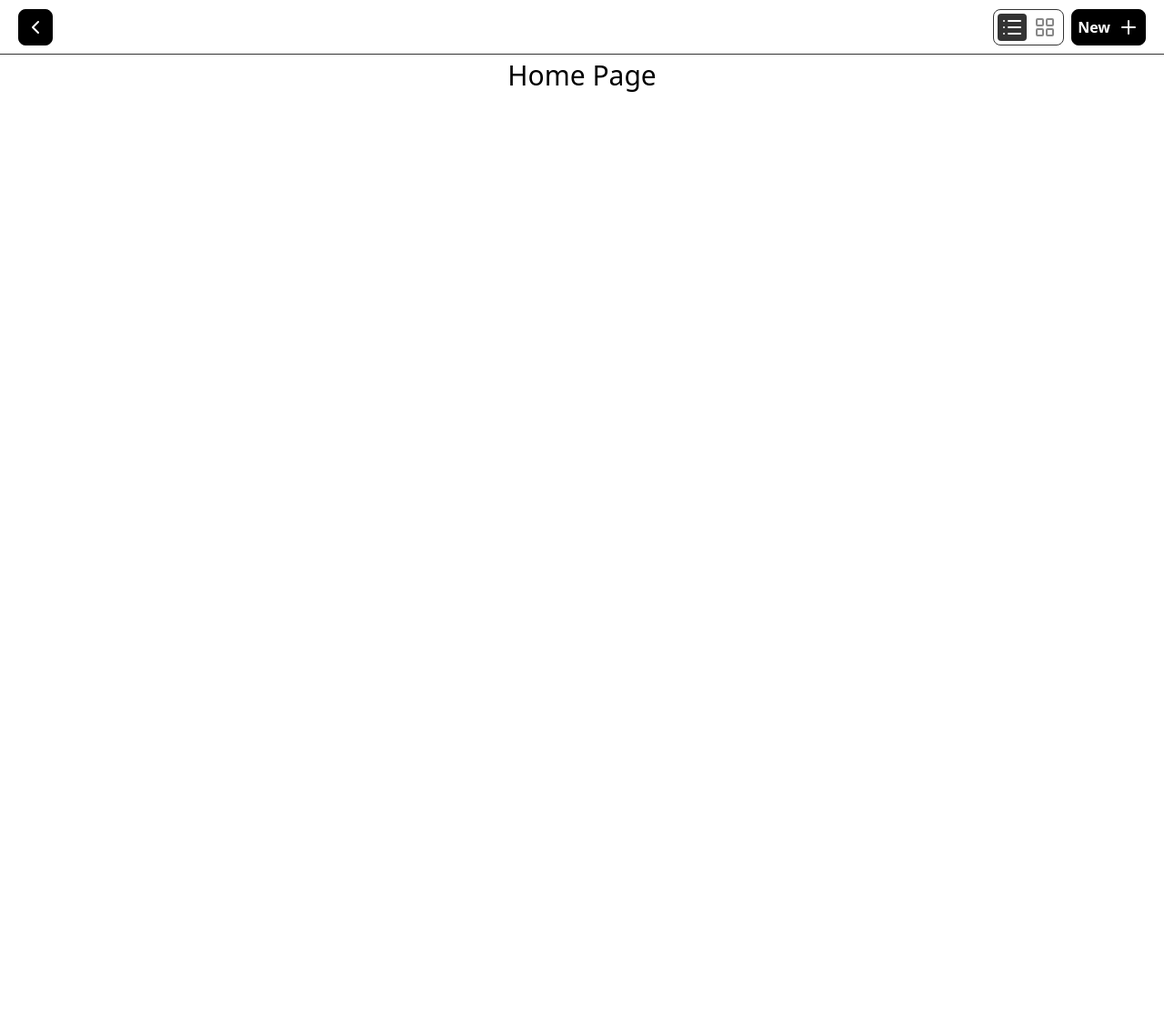
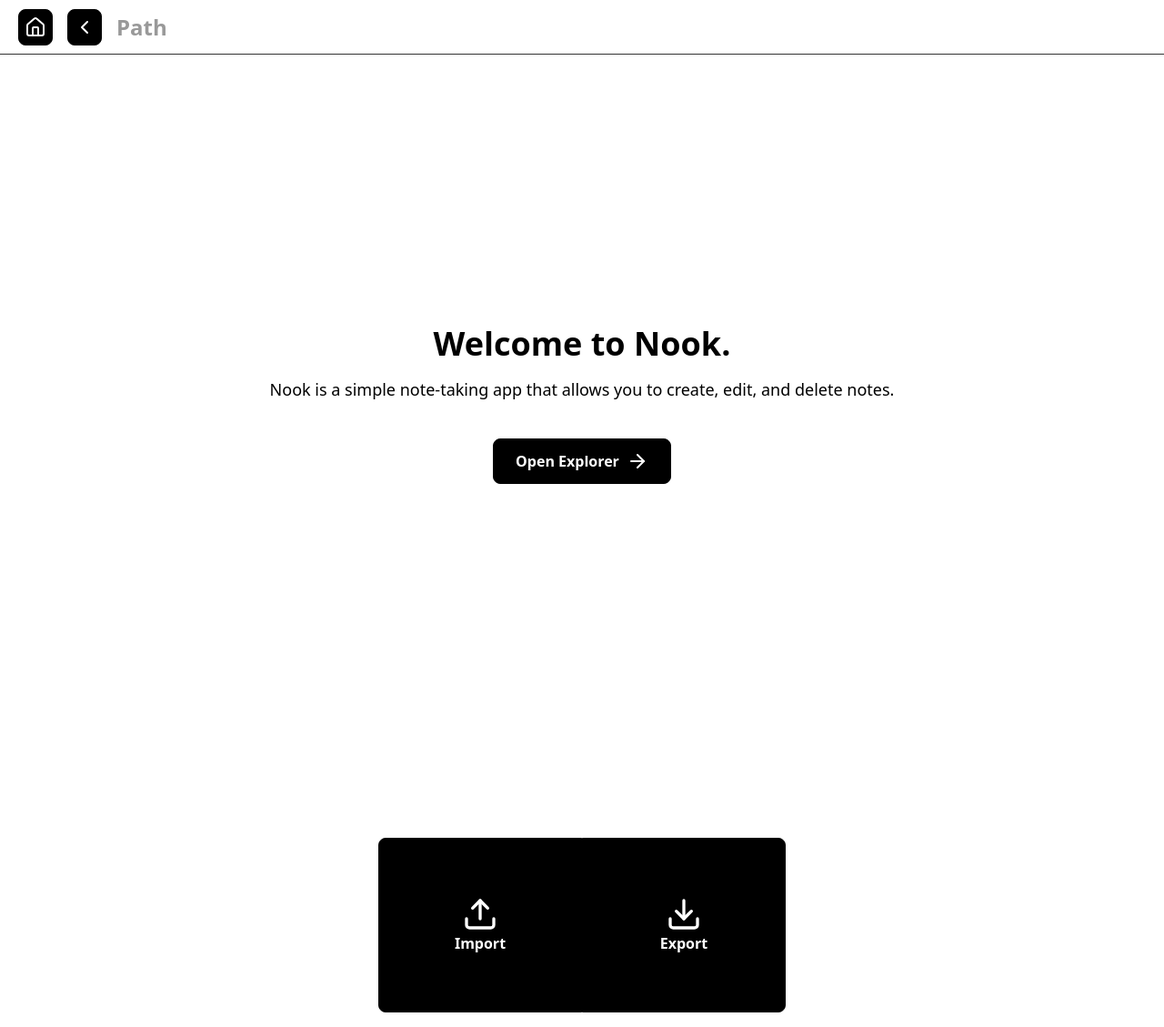
Before and after one commit to frkri/Nook, a SvelteKit app: page / in a window 1280 px wide. Shown: the whole page at 91% size. Before the commit the page ends 800 px from the top, so only its background shows below. Built offline with nearby package versions, Linux system fonts and the light colour scheme.

Commit message:
Initial Homepage layout

```diff
--- a/src/app.css
+++ b/src/app.css
@@ -18,7 +18,7 @@
 	}
 
 	.border-main {
-		@apply rounded-lg border border-accents2 bg-background outline-none focus:border-accents2 dark:border-accents4 dark:focus:border-accents7;
+		@apply rounded-lg border border-accents2 outline-none focus:border-accents2 dark:border-accents4 dark:focus:border-accents7;
 	}
 }
 
--- a/src/lib/client/explorer.ts
+++ b/src/lib/client/explorer.ts
@@ -16,7 +16,7 @@ const handleCache = new Map<string, FileSystemDirectoryHandle>();
 
 /**
  * Get multiple entries from the database using IDs
- * @param ids
+ * @param IDs
  * @returns Array with Entries, or null if not found
  */
 export async function getEntriesByID(ids: string[]): Promise<(EntryData | null)[]> {
@@ -27,6 +27,8 @@ export async function getEntriesByID(ids: string[]): Promise<(EntryData | null)[
 	// If it's not in either, return null
 	const entries = await Promise.all(
 		ids.map(async (id) => {
+			if (id === 'root' || id === '') return null;
+
 			// Check cache for entry
 			let entry = entryCache.get(id);
 
@@ -55,7 +57,7 @@ export async function getEntriesByID(ids: string[]): Promise<(EntryData | null)[
 
 /**
  * Get multiple entries from the database using names
- * @param names
+ * @param Names
  * @returns Array with resolved Entries, or null if not found
  */
 export async function getEntriesByName(names: string[]): Promise<(EntryData | null)[]> {
@@ -96,7 +98,7 @@ export async function getEntriesByName(names: string[]): Promise<(EntryData | nu
 /**
  * Helper function to resolve entries using IDs
  * Meant to be used with a path array and to verify whether the path exists
- * @param Array of IDs
+ * @param IDs
  * @returns Array of entries data until and excluding the first null entry
  */
 export async function resolveEntriesByID(path: string[]): Promise<EntryData[]> {
@@ -139,9 +141,6 @@ export async function createEntries(
 
 	console.log('Creating entries', newEntries, 'in', currentDirHandle);
 
-	// Open new transaction
-	const tx = db.transaction('entries', 'readwrite');
-
 	for await (const newEntry of newEntries) {
 		const entry: EntryData = {
 			id: crypto.randomUUID(),
@@ -150,6 +149,9 @@ export async function createEntries(
 			description: '',
 			...newEntry
 		};
+
+		// Open new transaction
+		const tx = db.transaction('entries', 'readwrite');
 
 		// Add entry to database, throw error if it already exists (shouldn't happen with UUIDs)
 		if ((await tx.store.add(entry)) === undefined)
--- a/src/lib/components/editor/editor.svelte
+++ b/src/lib/components/editor/editor.svelte
@@ -260,9 +260,9 @@
 	</div>
 </menu>
 
-<div class="flex flex-1 justify-center px-2 dark:bg-background xl:mt-[180px]">
+<div class="flex items-center justify-center px-2 dark:bg-background xl:mt-[180px]">
 	{#if $viewTypeEditor}
-		<div class="prose overflow-scroll dark:prose-invert xl:prose-xl">
+		<div class="prose px-2 dark:prose-invert xl:prose-xl">
 			{@html entryContentHTML}
 		</div>
 	{/if}
--- a/src/lib/components/entries/Item.svelte
+++ b/src/lib/components/entries/Item.svelte
@@ -17,7 +17,7 @@
 		let entryHandle = await getFileEntryHandle(entry.id);
 		if (entryHandle) {
 			let file = await entryHandle.getFile();
-			entry.description = (await file.text()).slice(0, 500); // Gets first 100 chars
+			entry.description = (await file.text()).slice(0, 200); // Gets first 200 chars
 		}
 	});
 
--- a/src/lib/components/nav/Nav.svelte
+++ b/src/lib/components/nav/Nav.svelte
@@ -2,17 +2,19 @@
 	import type { EntryDataBasic } from '$lib/types';
 
 	import { goto, invalidate } from '$app/navigation';
+	import { page } from '$app/stores';
 	import { createEntries, getDirEntryHandle } from '$lib/client/explorer';
 	import ActionModal from '$lib/components/popup/actionModal.svelte';
 	import { currentPath } from '$lib/store/currentPath';
 	import { viewTypeList } from '$lib/store/userPreferences';
-	import { ChevronLeft, File, Folder, LayoutGrid, List, Plus } from 'lucide-svelte';
+	import { ChevronLeft, File, Folder, Home, LayoutGrid, List, Plus } from 'lucide-svelte';
+	import { fade } from 'svelte/transition';
 
 	let dropdownOpen = false;
 	let inputOpen = false;
 
 	let pathInput = '';
-	currentPath.subscribe(async (path) => {
+	currentPath.subscribe((path) => {
 		pathInput = path.pathData.map((path) => path.name).join('/');
 	});
 
@@ -100,8 +102,12 @@
 	<div class="group flex h-[40px] w-full gap-2">
 		<!-- Navigation path and back button -->
 		<span
+			transition:fade
 			class="line-clamp-1 flex flex-1 flex-row items-center gap-4 text-ellipsis text-2xl font-bold"
 		>
+			<a href="/" class="button normal" aria-label="Navigate to parent directory">
+				<Home />
+			</a>
 			<a
 				href={'/explorer/' + $currentPath.pathID.slice(0, -1).join('/')}
 				class="button normal"
@@ -110,7 +116,8 @@
 				<ChevronLeft />
 			</a>
 			<input
-				class="flex-1 bg-foreground outline-none dark:bg-background"
+				class="flex-1 overflow-scroll bg-foreground outline-none placeholder:text-accents6 dark:bg-background dark:text-primary dark:placeholder:text-accents2"
+				placeholder="Path"
 				aria-label="Navigation path input field"
 				bind:value={pathInput}
 				on:change={async () => {
@@ -119,8 +126,13 @@
 						pathInput = pathInput.slice(0, -1);
 					}
 					await currentPath.setPathFromName(pathInput.split('/'));
+					// Check if last item in path is a file
+					if ($currentPath?.pathData[$currentPath.pathData.length - 1]?.type === 'file') {
+						await goto('/editor/' + $currentPath.pathID.join('/'));
+					} else {
 						await goto('/explorer/' + $currentPath.pathID.join('/'));
 						await invalidate('entries:explorer-loader');
+					}
 				}}
 				autocorrect="false"
 				type="text"
@@ -128,7 +140,8 @@
 			/>
 		</span>
 
-		<div class="flex gap-1 rounded-lg border border-accents2 p-1" role="radiogroup">
+		{#if $page.url.pathname.startsWith('/explorer')}
+			<div class="hidden gap-1 rounded-lg border border-accents2 p-1 sm:flex" role="radiogroup">
 				<button
 					class="group flex items-center rounded p-1 aria-checked:bg-accents2 aria-[checked='true']:hidden dark:aria-checked:bg-accents2 sm:aria-[checked='true']:flex"
 					aria-checked={!$viewTypeList}
@@ -149,7 +162,6 @@
 				</button>
 			</div>
 
-		<div>
 			<button
 				role="menu"
 				aria-label="Create New Entry"
@@ -160,6 +172,6 @@
 				<span class="hidden sm:inline-block">New</span>
 				<Plus />
 			</button>
-		</div>
+		{/if}
 	</div>
 </nav>
--- a/src/lib/components/popup/deleteEntryModal.svelte
+++ b/src/lib/components/popup/deleteEntryModal.svelte
@@ -5,6 +5,7 @@
 	import { getDirEntryHandle, removeEntries } from '$lib/client/explorer';
 	import ActionModal from '$lib/components/popup/actionModal.svelte';
 	import { currentPath } from '$lib/store/currentPath';
+	import { recentNotes } from '$lib/store/recentNotes';
 
 	export let entry: EntryData;
 
@@ -29,6 +30,7 @@
 			on:click={async () => {
 				modalDeleteConfirm = false;
 
+				$recentNotes = $recentNotes.filter((note) => note !== entry.id);
 				await removeEntries([entry.id], await getDirEntryHandle(entry.id));
 				await goto('/explorer/' + $currentPath.pathID.slice(0, -1).join('/'));
 				invalidate('entries:explorer-loader');
--- /dev/null
+++ b/src/lib/store/recentNotes.ts
@@ -0,0 +1,14 @@
+import { writable } from 'svelte/store';
+
+/**
+ * Creates a Store for storage of recent Notes by its ID
+ * NOTE: LocalStorage only stores strings, meaning we need to convert the bool to string!
+ */
+export const recentNotes = writable<string[]>(
+	JSON.parse(localStorage.getItem('recentNotes') || '[]')
+);
+
+// On update, write to localStorage
+recentNotes.subscribe((value) => {
+	localStorage.setItem('recentNotes', JSON.stringify(value));
+});
--- a/src/routes/+page.svelte
+++ b/src/routes/+page.svelte
@@ -1,3 +1,57 @@
-<div class="grid justify-center">
-	<h2 class="text-3xl">Home Page</h2>
+<script lang="ts">
+	import type { EntryData } from '$lib/types';
+
+	import { getEntriesByID } from '$lib/client/explorer';
+	import Item from '$lib/components/entries/Item.svelte';
+	import { recentNotes } from '$lib/store/recentNotes';
+	import { ArrowRight, Download, Upload } from 'lucide-svelte';
+	import { onMount } from 'svelte';
+
+	let recent = [] as EntryData[];
+
+	onMount(async () => {
+		recent = (await getEntriesByID($recentNotes)) as EntryData[];
+	});
+</script>
+
+<div class="m-4">
+	<div class="flex min-h-screen flex-col items-center justify-center gap-10">
+		<div class="flex flex-col items-center gap-4">
+			<h1 class="text-4xl font-bold">Welcome to Nook.</h1>
+			<p class="text-lg">
+				Nook is a simple note-taking app that allows you to create, edit, and delete notes.
+			</p>
+		</div>
+
+		<a href="/explorer" class="button normal flex items-center justify-center p-6">
+			Open Explorer <ArrowRight />
+		</a>
+
+		<div class="flex flex-col items-center justify-center">
+			{#if recent.length > 0}
+				<label for="recent-notes" class="mb-2 text-lg font-bold">Recent Notes</label>
+				<div id="recent-notes" class="flex max-w-2xl flex-wrap gap-2">
+					{#each recent as entry}
+						<Item {entry} />
+					{/each}
+				</div>
+			{/if}
+		</div>
+	</div>
+
+	<div class="mx-auto mt-14 grid h-48 w-full max-w-md grid-cols-2">
+		<button
+			class="normal flex flex-col items-center justify-center rounded-l-lg border p-4 transition"
+		>
+			<Upload size={40} />
+			<span class="font-bold">Import</span>
+		</button>
+
+		<button
+			class="normal flex flex-col items-center justify-center rounded-r-lg border p-4 transition"
+		>
+			<Download size={40} />
+			<span class="font-bold">Export</span>
+		</button>
+	</div>
 </div>
--- a/src/routes/editor/[...path]/+page.svelte
+++ b/src/routes/editor/[...path]/+page.svelte
@@ -1,9 +1,17 @@
 <script lang="ts">
 	import Editor from '$lib/components/editor/editor.svelte';
+	import { recentNotes } from '$lib/store/recentNotes.js';
+	import { onMount } from 'svelte';
 
 	export let data;
 
 	let { entry, entryHandle } = data;
+
+	onMount(async () => {
+		// Append entry to recent notes
+		if ($recentNotes.includes(entry.id)) return;
+		$recentNotes = [entry.id, ...$recentNotes.slice(0, 5)];
+	});
 </script>
 
 <Editor {entry} {entryHandle} />
```
Also changed, not shown: src/routes/explorer/[...path]/+page.svelte (+18 -7 lines). Lines whose indentation alone changed are shown as unchanged.
